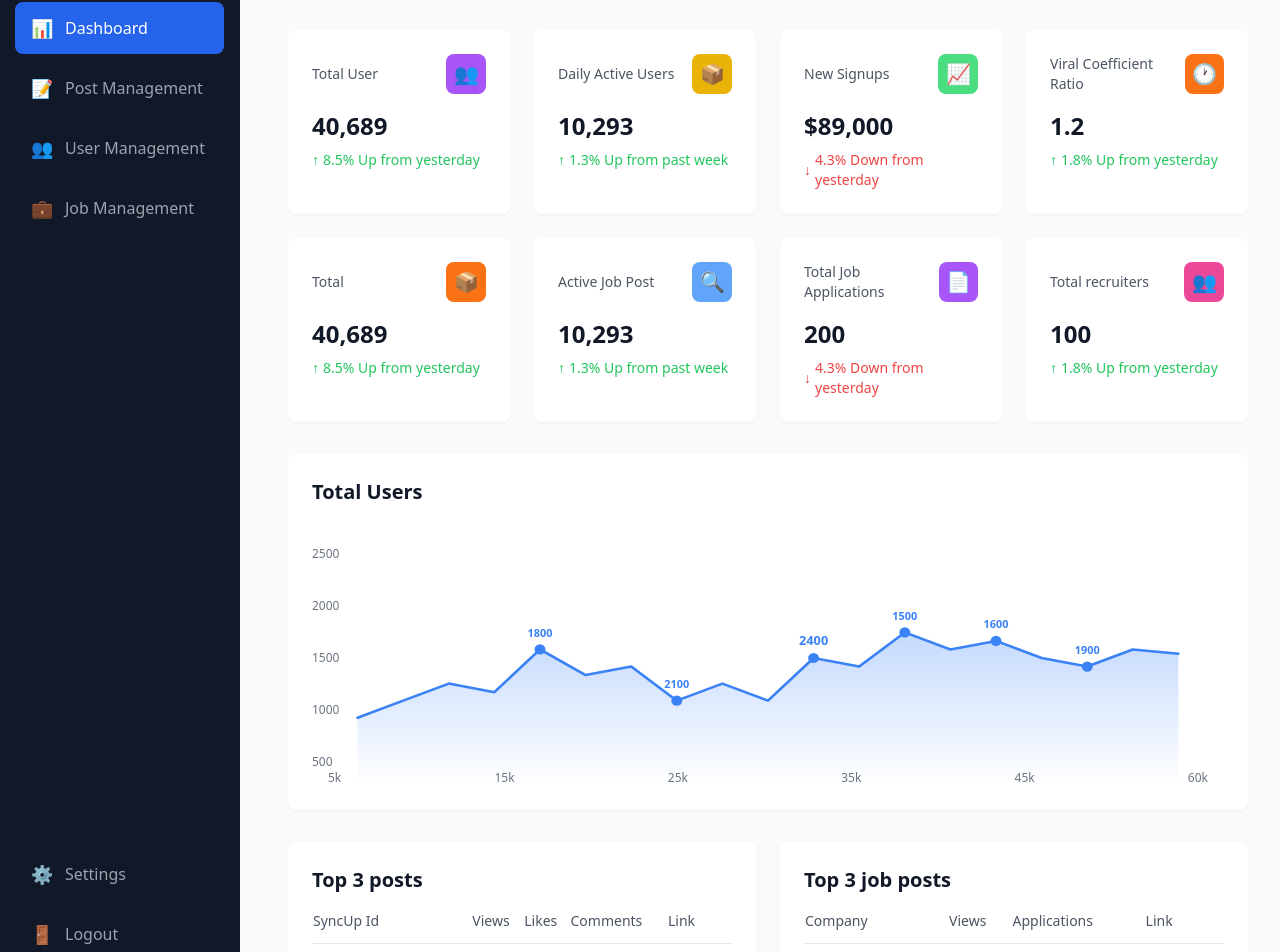
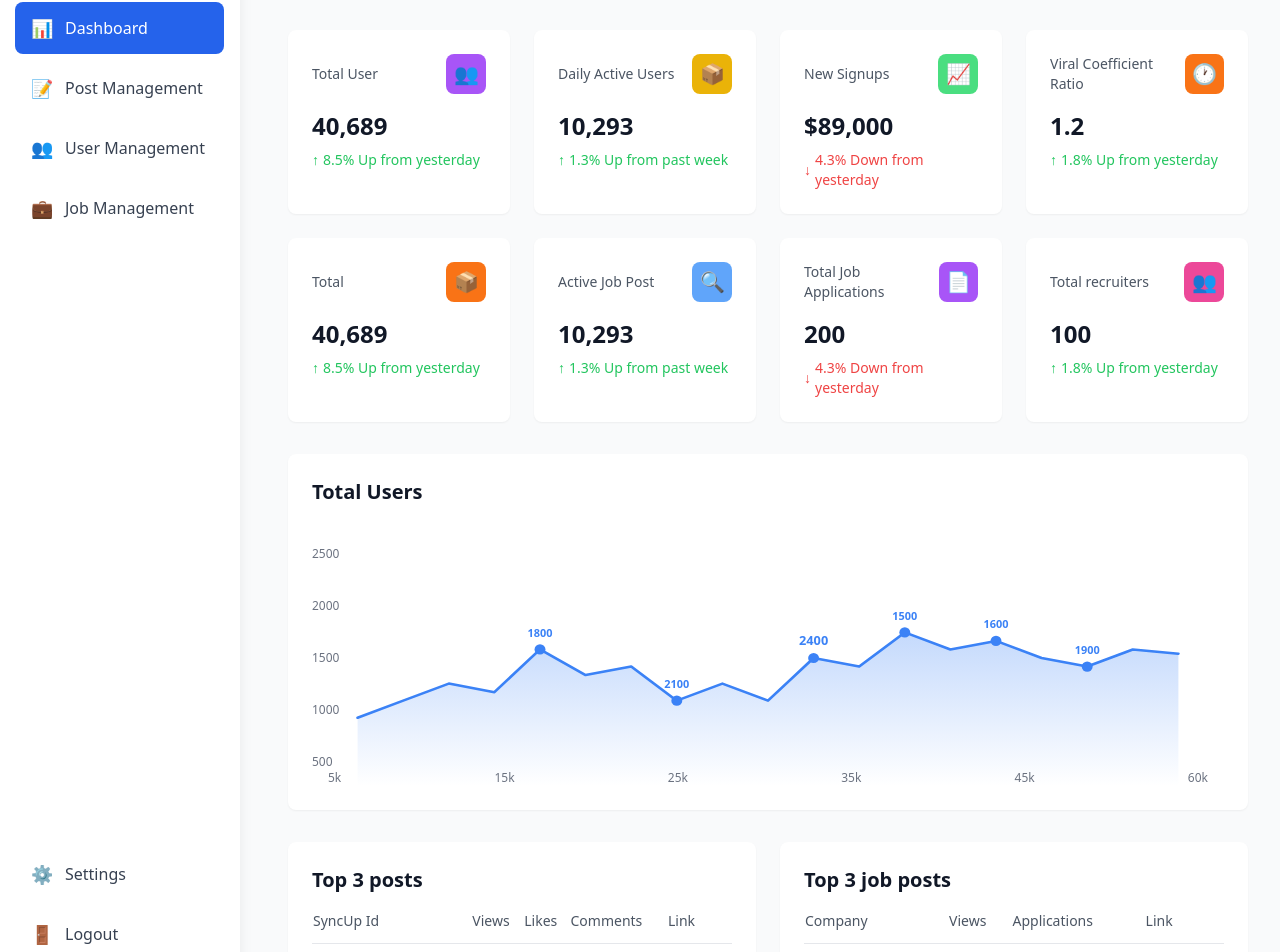
Before and after one commit to Yash5247/Sync_up, a Next.js app: page / in a window 1280 px wide. Shown: the part 86-1038 px from the top of the page. Built offline with nearby package versions, Linux system fonts and the light colour scheme.

Commit message:
Change sidebar to light background with visible text

```diff
--- a/components/Sidebar.tsx
+++ b/components/Sidebar.tsx
@@ -19,20 +19,20 @@ const Sidebar = () => {
     <>
       <button
         onClick={() => setIsMobileOpen(!isMobileOpen)}
-        className="lg:hidden fixed top-4 left-4 z-50 bg-gray-900 text-white p-2 rounded"
+        className="lg:hidden fixed top-4 left-4 z-50 bg-white text-gray-900 p-2 rounded shadow-md"
       >
         ☰
       </button>
       <div
         className={`${
           isMobileOpen ? "translate-x-0" : "-translate-x-full"
-        } lg:translate-x-0 transition-transform duration-300 bg-gray-900 dark:bg-gray-950 flex flex-col fixed left-[-1px] top-0 z-40`}
+        } lg:translate-x-0 transition-transform duration-300 bg-white dark:bg-gray-900 flex flex-col fixed left-[-1px] top-0 z-40 shadow-lg`}
         style={{ width: '241px', height: '1070px' }}
       >
         {isMobileOpen && (
           <button
             onClick={() => setIsMobileOpen(false)}
-            className="lg:hidden absolute top-4 right-4 text-white text-2xl"
+            className="lg:hidden absolute top-4 right-4 text-gray-700 dark:text-white text-2xl"
           >
             ×
           </button>
@@ -57,7 +57,7 @@ const Sidebar = () => {
                 className={`flex items-center gap-3 px-4 py-3 mb-2 rounded-lg transition-colors ${
                   isActive
                     ? "bg-blue-600 dark:bg-blue-700 text-white"
-                    : "text-gray-400 dark:text-gray-500 hover:text-gray-200 dark:hover:text-gray-300"
+                    : "text-gray-700 dark:text-gray-400 hover:bg-gray-100 dark:hover:bg-gray-800 hover:text-gray-900 dark:hover:text-gray-200"
                 }`}
               >
                 <span className="text-lg">{item.icon}</span>
@@ -68,11 +68,11 @@ const Sidebar = () => {
         </nav>
 
         <div className="px-4 pb-6 flex-shrink-0">
-          <div className="flex items-center gap-3 px-4 py-3 mb-2 text-gray-400 dark:text-gray-500 hover:text-gray-200 dark:hover:text-gray-300 cursor-pointer rounded-lg transition-colors">
+          <div className="flex items-center gap-3 px-4 py-3 mb-2 text-gray-700 dark:text-gray-400 hover:bg-gray-100 dark:hover:bg-gray-800 hover:text-gray-900 dark:hover:text-gray-200 cursor-pointer rounded-lg transition-colors">
             <span className="text-lg">⚙️</span>
             <span>Settings</span>
           </div>
-          <div className="flex items-center gap-3 px-4 py-3 text-gray-400 dark:text-gray-500 hover:text-gray-200 dark:hover:text-gray-300 cursor-pointer rounded-lg transition-colors">
+          <div className="flex items-center gap-3 px-4 py-3 text-gray-700 dark:text-gray-400 hover:bg-gray-100 dark:hover:bg-gray-800 hover:text-gray-900 dark:hover:text-gray-200 cursor-pointer rounded-lg transition-colors">
             <span className="text-lg">🚪</span>
             <span>Logout</span>
           </div>
```
